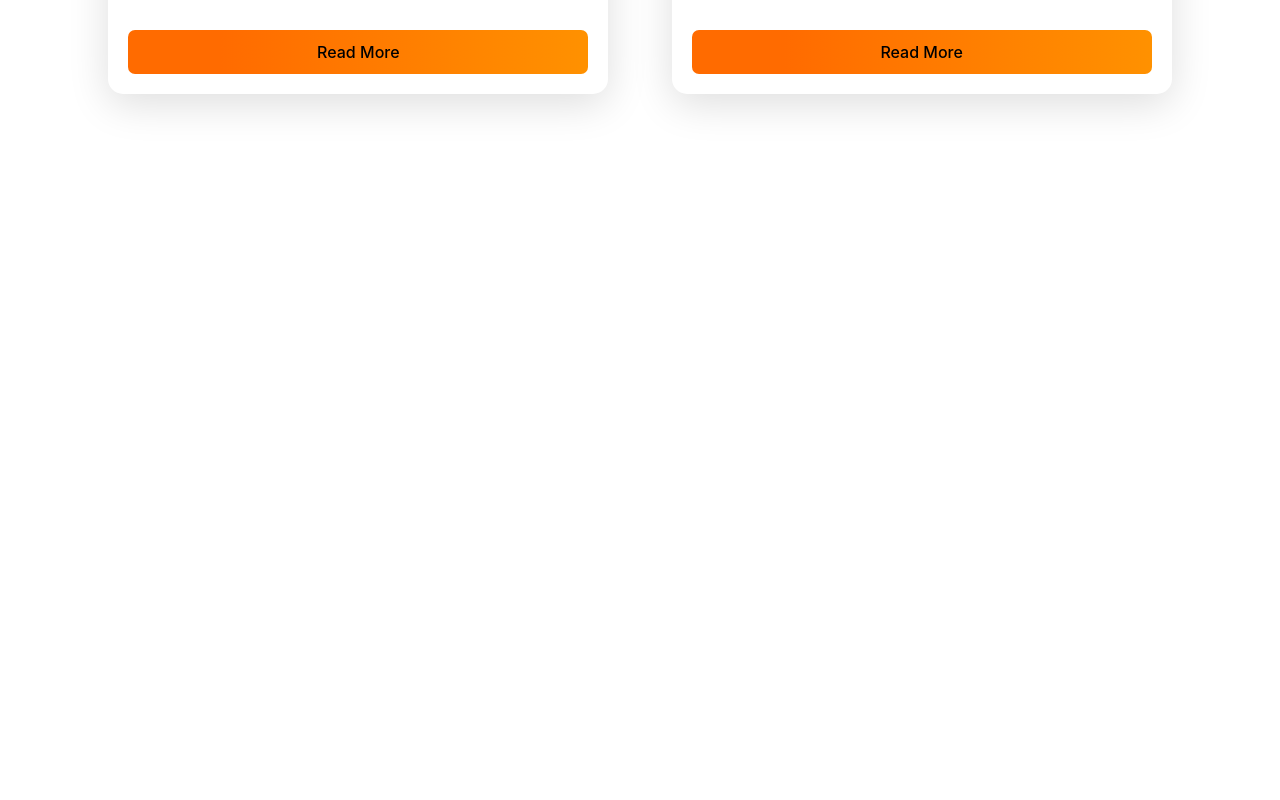
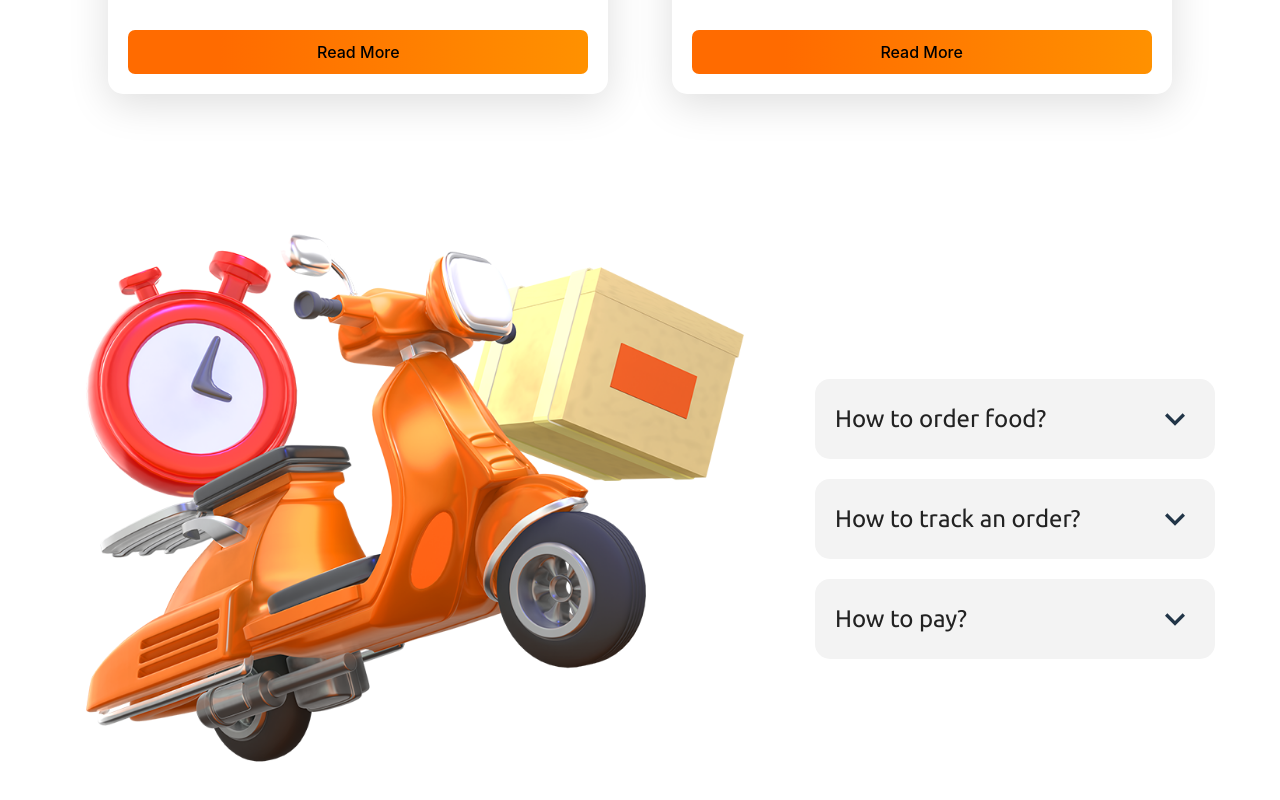
Before and after one commit to Gastti/app-foodery-client, a React (Vite) app: page / in a window 1280 px wide. Shown: the part 3107-3907 px from the top of the page. Before the commit the page ends 3301 px from the top, so only its background shows below. Built offline with nearby package versions, Linux system fonts and the light colour scheme.

Commit message:
feat: add FAQ section to home

```diff
--- /dev/null
+++ b/src/components/AccordionCard/index.jsx
@@ -0,0 +1,67 @@
+import React from "react";
+import styled from "styled-components";
+import ExpandMoreIcon from '@mui/icons-material/ExpandMore';
+import ExpandLessIcon from '@mui/icons-material/ExpandLess';
+
+const Container = styled.div`
+    flex-basis: 0;
+    flex-grow: 1;
+    background-color: ${props => props.active ? "#fff" : "#f3f3f3"};
+    padding: 20px;
+    cursor: pointer;
+    border-radius: 15px;
+    box-shadow: ${props => props.active ? "0px 0px 15px #03030315" : "none"};
+    transition: all .3s;
+
+    & > p {
+        color: #a3a3a3;
+        font-size: 1rem;
+        margin-top: 10px;
+    }
+`
+
+const Header = styled.div`
+    display: flex;
+    justify-content: space-between;
+    align-items: center;
+    border-bottom: ${props => props.active ? "2px solid #ececec" : "none"};
+    gap: 20px;
+
+    & > h5 {
+        font-family: var(--f-ubuntu);
+        font-size: 1.5rem;
+        font-weight: 400;
+        color: #222;
+    }
+
+    & > svg {
+        font-size: 2.5rem;
+    }
+`
+
+export default function AccordionCard({ query, reply }) {
+    const [active, setActive] = React.useState(false);
+
+    const handleClick = () => {
+        setActive(!active);
+        console.log(active);
+    }
+
+    return (
+        <Container
+            active={active}
+            onClick={handleClick}
+        >
+            <Header
+                active={active}
+            >
+                <h5>{query}</h5>
+                {active
+                    ? <ExpandLessIcon />
+                    : <ExpandMoreIcon />
+                }
+            </Header>
+            {active && <p>{reply}</p>}
+        </Container>
+    )
+}
--- a/src/pages/Home/Home.jsx
+++ b/src/pages/Home/Home.jsx
@@ -5,6 +5,7 @@ import FoodMenu from "./components/FoodMenu";
 import Headboard from "./components/Headboard";
 import Customers from "./components/Customers";
 import Articles from "./components/Articles";
+import FAQ from "./components/FAQ";
 
 export default function Home({ isSmallScreen, isTabletScreen, language }) {
     return (
@@ -24,6 +25,9 @@ export default function Home({ isSmallScreen, isTabletScreen, language }) {
             <Articles
                 language={language}
             />
+            <FAQ
+                language={language}
+            />
         </>
     )
 }
--- a/src/pages/Home/HomeContent.js
+++ b/src/pages/Home/HomeContent.js
@@ -84,3 +84,18 @@ export const ARTICLES_PLACEHOLDER = [
         button_placeholder: 'Read More'
     }
 ]
+
+export const FAQ_CONTENT = [
+    {
+        query: 'How to order food?',
+        reply: 'Lorem ipsum dolor sit amet, consectetur adipiscing elit, sed do eiusmod tempor incididunt ut labore et dolore.'
+    },
+    {
+        query: 'How to track an order?',
+        reply: 'Lorem ipsum dolor sit amet, consectetur adipiscing elit, sed do eiusmod tempor incididunt ut labore et dolore.'
+    },
+    {
+        query: 'How to pay?',
+        reply: 'Lorem ipsum dolor sit amet, consectetur adipiscing elit, sed do eiusmod tempor incididunt ut labore et dolore.'
+    }
+]
--- /dev/null
+++ b/src/pages/Home/components/FAQ/FAQComponents.jsx
@@ -0,0 +1,27 @@
+import React from "react";
+import styled from "styled-components";
+import FAQImage from "../../../../assets/images/faq.png";
+import {devices} from "../../../../config/devices";
+
+export const FAQContainer = styled.div`
+    display: flex;
+    justify-content: flex-end;
+    align-items: center;
+    background-image: url(${FAQImage});
+    background-size: 700px;
+    background-repeat: no-repeat;
+    height: 600px;
+
+    @media ${devices.tabletMax} {
+        background-size: 100%;
+    }
+`
+
+export const QueriesContainer = styled.div`
+    display: flex;
+    flex-direction: column;
+    justify-content: center;
+    max-width: 400px;
+    width: 400px;
+    gap: 20px;
+`;
--- /dev/null
+++ b/src/pages/Home/components/FAQ/index.jsx
@@ -0,0 +1,29 @@
+import React from "react";
+import AccordionCard from "../../../../components/AccordionCard";
+import Container from "../../../../components/Container";
+import { FAQ_CONTENT } from "../../HomeContent";
+import { FAQContainer, QueriesContainer } from "./FAQComponents"
+
+export default function FAQ() {
+    return (
+        <Container>
+            <FAQContainer>
+                <QueriesContainer>
+                    {
+                        FAQ_CONTENT.map((element) => {
+                            const { query, reply } = element;
+                            return (
+                                <AccordionCard
+                                    key={query}
+                                    query={query}
+                                    reply={reply}
+                                />
+                            )
+                        })
+                    }
+                </QueriesContainer>
+            </FAQContainer>
+
+        </Container>
+    )
+}
```
Also changed, not shown: src/pages/Home/components/FAQ/QueriesContainer.jsx (added, +7 -0 lines), src/assets/images/faq.png (added).
